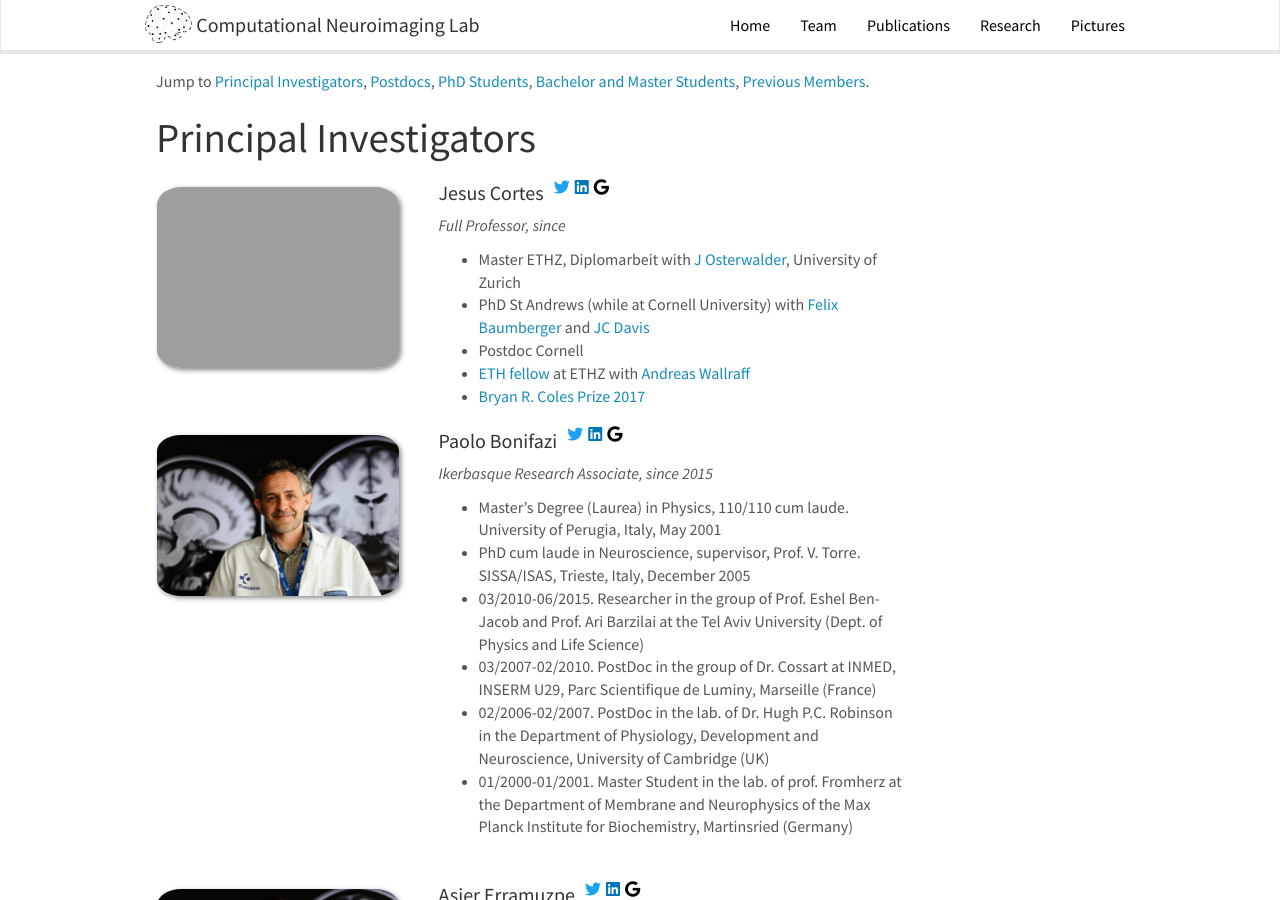
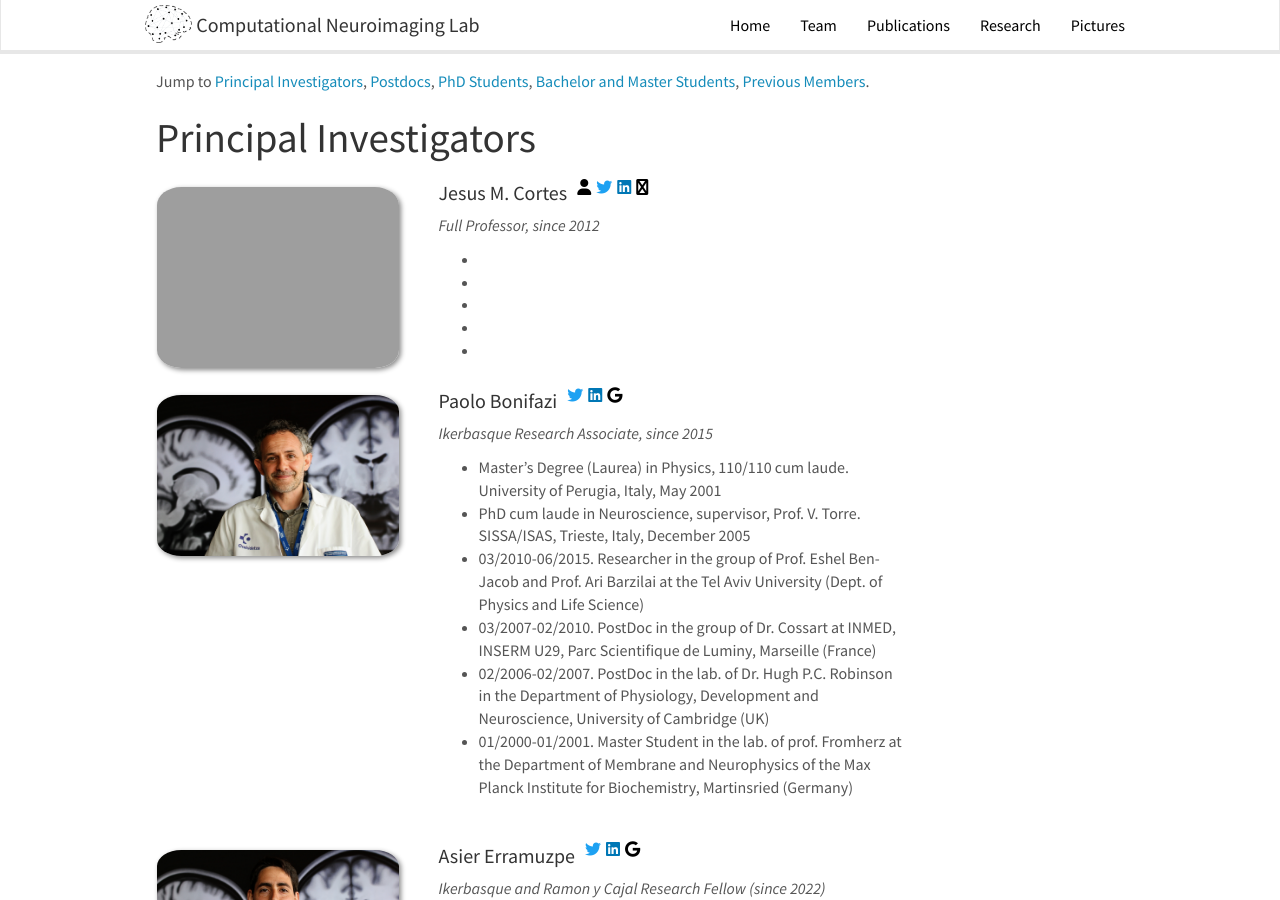
Before and after one commit to itellaetxe/compneurobilbao_website, a Jekyll site: the page built from _pages/team.md, in a window 1280 px wide and 900 px high. Built offline with Jekyll 4.4.1, drawn with Linux system fonts in a browser that asks for light colours; nearby versions of some CDN libraries.

Commit message:
[add Jesus info]

```diff
--- a/_data/pi.yml
+++ b/_data/pi.yml
@@ -1,16 +1,18 @@
-- name: Jesus Cortes
+- name: Jesus M. Cortes
   photo: jesus.JPG
-  info: Full Professor, since
-  email: milan.allan@gmail.com
+  info: Full Professor, since 2012
+  user: https://jesuscortes.info/
+  email: jesus.m.cortes@gmail.com
   twitter: https://twitter.com/_jesusmcortes
-  linkedin: https://www.linkedin.com/in/jesus-cortes-179718109/?originalSubdomain=es
-  google_scholar: https://scholar.google.es/citations?user=BIfo1BAAAAAJ&hl=en
+  linkedin: https://www.linkedin.com/in/jesus-cortes-179718109/
+  google scholar: https://scholar.google.es/citations?user=BIfo1BAAAAAJ&hl=en
   number_educ: 5
-  education1: Master ETHZ, Diplomarbeit with <a href="http://www.physik.uzh.ch/groups/osterwalder/">J Osterwalder</a>, University of Zurich
-  education2: PhD St Andrews (while at Cornell University) with <a href="http://dpmc.unige.ch/gr_baumberger/index.html">Felix Baumberger</a> and <a href="http://davisgroup.lassp.cornell.edu/">JC Davis</a>
-  education3: Postdoc Cornell
-  education4: <a href="http://www.ethfellows.ethz.ch/">ETH fellow</a> at ETHZ with <a href="https://qudev.phys.ethz.ch">Andreas Wallraff</a>
-  education5: <a href="https://www.universiteitleiden.nl/en/news/2017/07/milan-allan-wins-bryan-r.-coles-prize">Bryan R. Coles Prize 2017</a>
+  educacion 1: Degree in Physics (UGR),  MSc in Computer Scientific Applications (UGR), MSc in Physics & Mathematicas (<a href="https://www.ugr.es/~fisymat/master/index.html"> FisYMat </a>, UGR)
+  educacion2: PhD in Computational Physics. <a href="https://ic1.es/"> Institute Carlos I for Theoretical and Computational Physics </a>
+  educacion 3: <a href="https://www.snn.ru.nl/v2/aboutsnn.php"> Postdoctoral researcher </a>
+  educacion 3: <a href="https://cnl.salk.edu/"> Fulbright Postdoctoral researcher </a>
+  educacion 4: <a href="https://web.inf.ed.ac.uk/anc"> Postdoctoral Researcher </a>
+  education 5: Ramon y Cajal Researcher. Computer Science and AI department <a href="https://decsai.ugr.es/"> (UGR) </a>
 
 - name: Paolo Bonifazi
   photo: paolo.JPG
```
